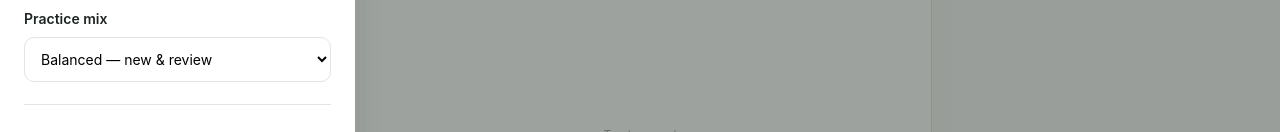
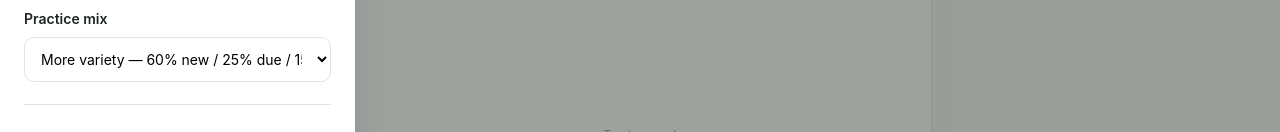
Before and after one commit to ulylab/mandarin-flashcards, a plain HTML site: page index.html in a window 1280 px wide. Both pictures are taken after a click on the button "Open settings". Shown: the part 479-611 px from the top of the page. Drawn offline with Linux system fonts and the light colour scheme.

Commit message:
Implement session-aware More variety scheduling

```diff
--- a/index.html
+++ b/index.html
@@ -15,7 +15,7 @@
 <label class="setting"><span>Card direction</span><select id="direction"><option value="zh">Chinese → English</option><option value="en">English → Chinese</option><option value="mix">Mixed</option></select></label>
 <label class="check"><input type="checkbox" id="pinyin" checked>Show pinyin on front</label>
 <label class="check"><input type="checkbox" id="examples" checked>Show two examples on back</label>
-<label class="setting"><span>Practice mix</span><select id="mix"><option value="balanced">Balanced — new & review</option><option value="new">More new cards</option><option value="review">More repetition</option></select></label>
+<label class="setting"><span>Practice mix</span><select id="mix"><option value="new" selected>More variety — 60% new / 25% due / 15% reinforcement</option><option value="balanced">Balanced — 45% new / 35% due / 20% reinforcement</option><option value="review">Intensive review — 20% new / 55% due / 25% reinforcement</option></select></label>
 <section class="history-section"><h3>Your history</h3><p class="muted" id="stats">Loading…</p><p class="muted" id="historyDetails"></p><ol id="recentReviews" class="recent-reviews"></ol></section>
 <section class="backup"><h3>Keep your progress</h3><p class="muted">Answers and stars are saved on this browser only. Export a backup to move devices or protect against browser data loss.</p><div class="backup-actions"><button id="export" type="button">Export progress</button><button id="import" type="button">Import progress</button></div><input id="importFile" type="file" accept="application/json,.json" hidden><p class="muted" id="storageStatus" role="status"></p></section>
 <button class="reset" id="reset">Reset learning progress</button></aside></div>
```
